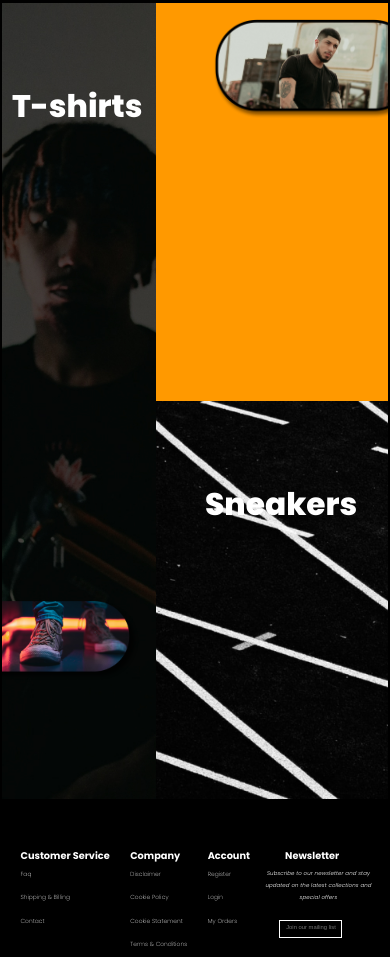
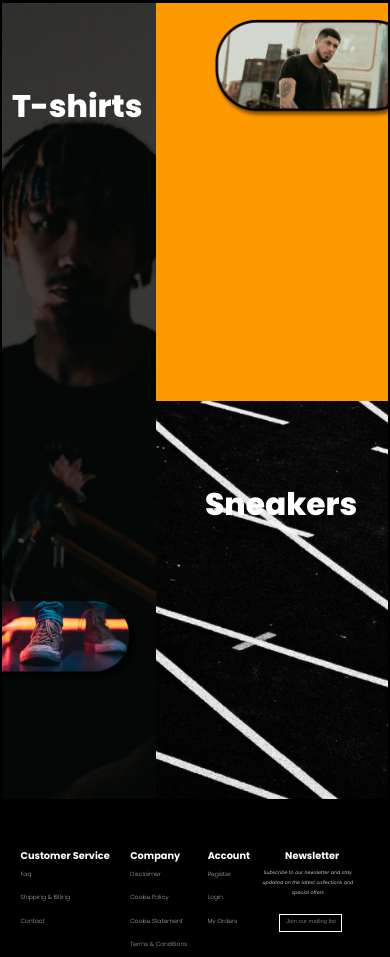
Before and after one commit to DJMStack/488., a plain HTML site: page index.html in a window 390 px wide. Shown: the part 989-1946 px from the top of the page. Drawn offline with Linux system fonts and the light colour scheme; a script that the page names is missing.

Commit message:
Update style.css

```diff
--- a/style.css
+++ b/style.css
@@ -534,9 +534,10 @@
         font-size:4vh;
       }
 
+
       #Subscribe{
         position: relative;
-        font-size: 1.4vw;
+        font-size: 1.35vw;
         font-weight: 100;
         text-align:-webkit-center;
       }
@@ -579,6 +580,9 @@
         font-size: 3em;
     }
 
+    p{
+
+    }
     .home-textbox {
         width:90vw;
         height:75vh;
@@ -597,10 +601,10 @@
 
     #Subscribe{
         position: relative;
-        font-size: 1.4vw;
+        font-size: 1.2vw;
         font-weight: 100;
         width: 20em;
         text-align:-webkit-center;
-        margin: 1em;
+        margin: 1em 0px;
       }
 }
```
